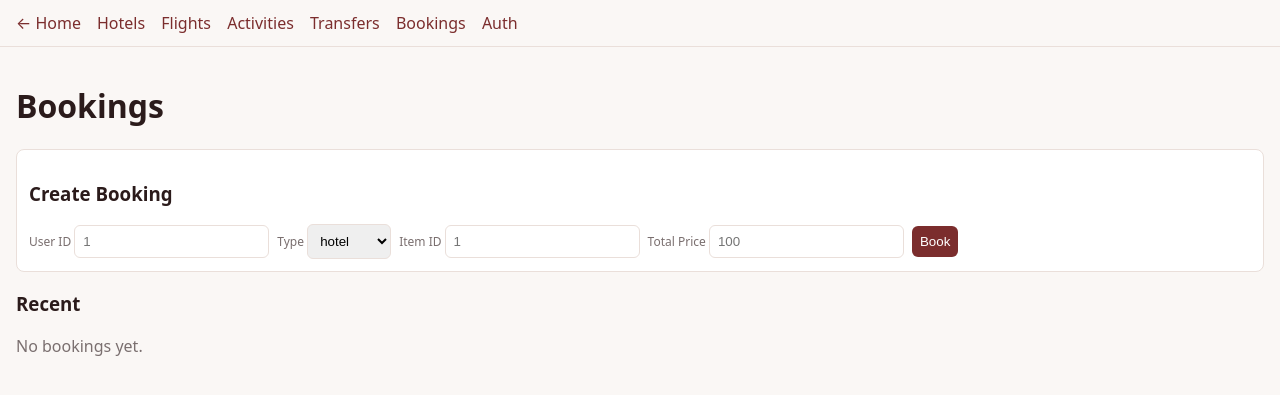
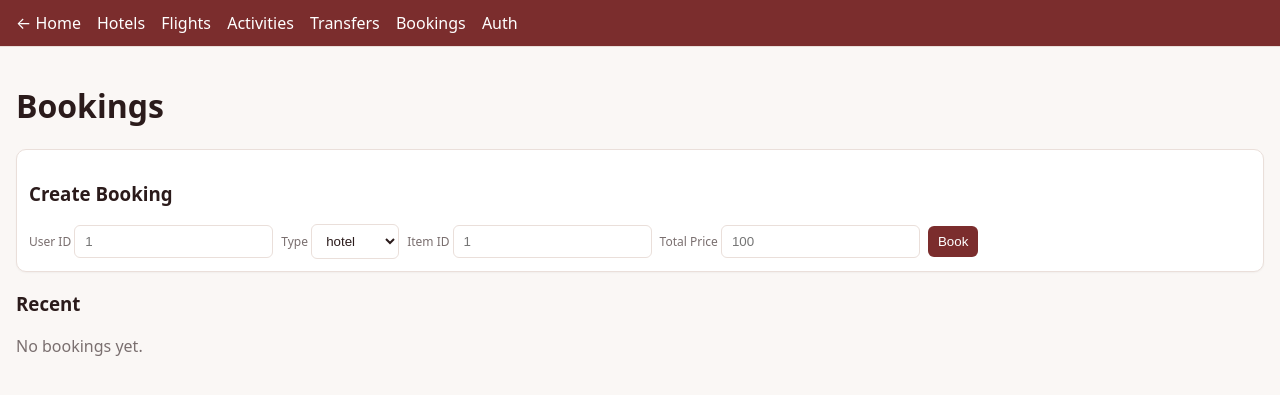
Before and after one commit to ClarkJampot/travel-booking, a PHP site: page /public/bookings.html in a window 1280 px wide. Shown: the top 395 px of the page. Run offline with PHP 8.4, Linux system fonts and the light colour scheme.

Commit message:
refactor(hotels): enhance UI layout and styling for hotel listings and search toolbar

```diff
--- a/public/css/style.css
+++ b/public/css/style.css
@@ -3,6 +3,7 @@
   --fg: #2b1b1b;
   --muted: #7a6f6f;
   --primary: #7b2d2d;
+  --primary-contrast: #ffffff;
   --border: #eadfda;
 }
 
@@ -22,13 +23,21 @@ a {
   text-decoration: none;
 }
 
+a:hover {
+  text-decoration: underline;
+}
+
 header {
   border-bottom: 1px solid var(--border);
   padding: 12px 16px;
   display: flex;
   gap: 16px;
   align-items: center;
+  background: var(--primary);
+  color: var(--primary-contrast);
 }
+
+header strong, header a { color: var(--primary-contrast); }
 
 nav a {
   margin-right: 12px;
@@ -44,21 +53,23 @@ main {
 
 .grid {
   display: grid;
-  grid-template-columns: repeat(auto-fill, minmax(240px, 1fr));
-  gap: 12px;
+  grid-template-columns: repeat(auto-fill, minmax(260px, 1fr));
+  gap: 16px;
 }
 
 .card {
   border: 1px solid var(--border);
-  border-radius: 8px;
+  border-radius: 10px;
   padding: 12px;
   background: #fff;
+  box-shadow: 0 1px 2px rgba(0,0,0,0.04);
 }
 
 .row {
   display: flex;
   gap: 8px;
   align-items: center;
+  flex-wrap: wrap;
 }
 
 label {
@@ -69,9 +80,11 @@ label {
 input,
 select,
 button {
-  padding: 8px;
+  padding: 8px 10px;
   border: 1px solid var(--border);
   border-radius: 6px;
+  background: #fff;
+  color: var(--fg);
 }
 
 button {
@@ -85,3 +98,28 @@ button:disabled {
   background: #9ca3af;
   cursor: not-allowed;
 }
+
+/* Agoda-like small UI helpers */
+.toolbar {
+  background: #fff;
+  border: 1px solid var(--border);
+  border-radius: 10px;
+  padding: 12px;
+  margin: 12px 0 16px;
+  display: flex;
+  gap: 12px;
+  flex-wrap: wrap;
+}
+
+.badge {
+  display: inline-block;
+  font-size: 12px;
+  padding: 3px 8px;
+  border-radius: 999px;
+  background: #f3e8e6;
+  color: var(--primary);
+}
+
+.price {
+  font-weight: 700;
+}
```
Also changed, not shown: public/hotels.html (+18 -4 lines).
